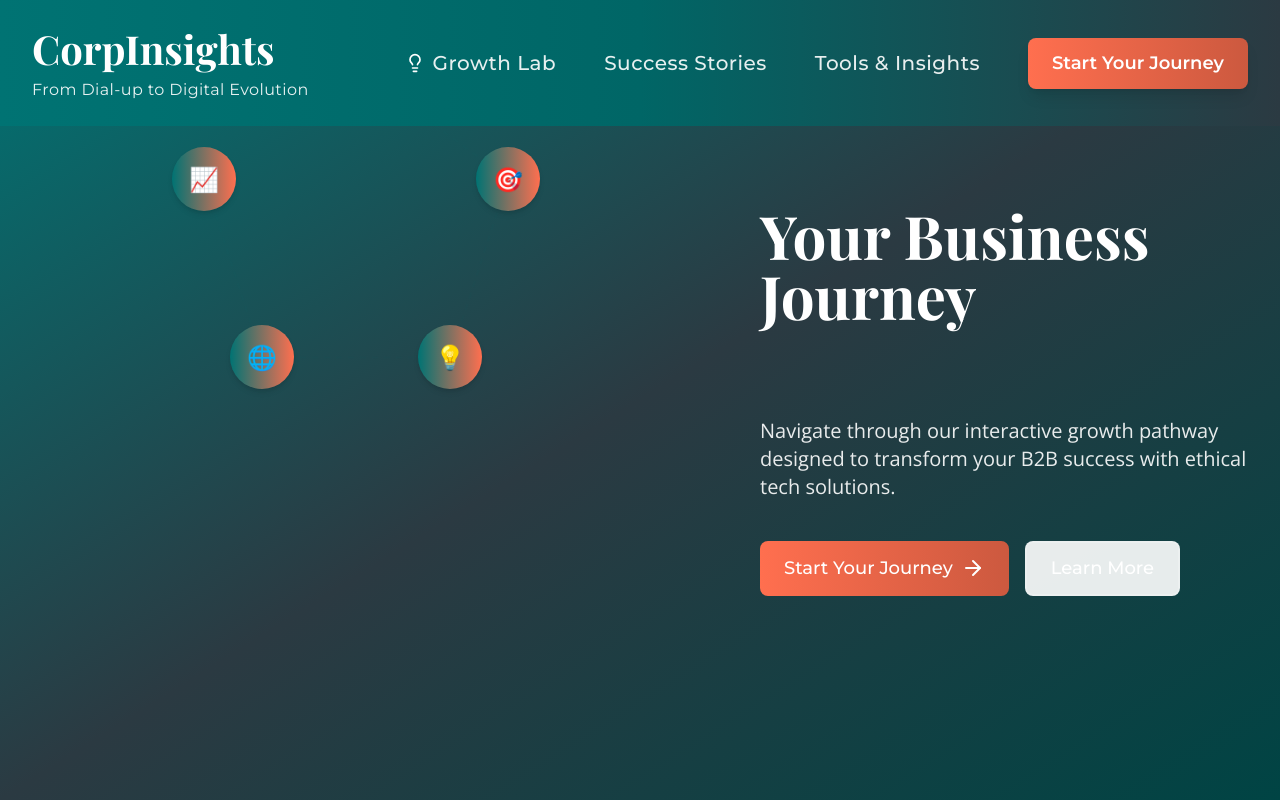
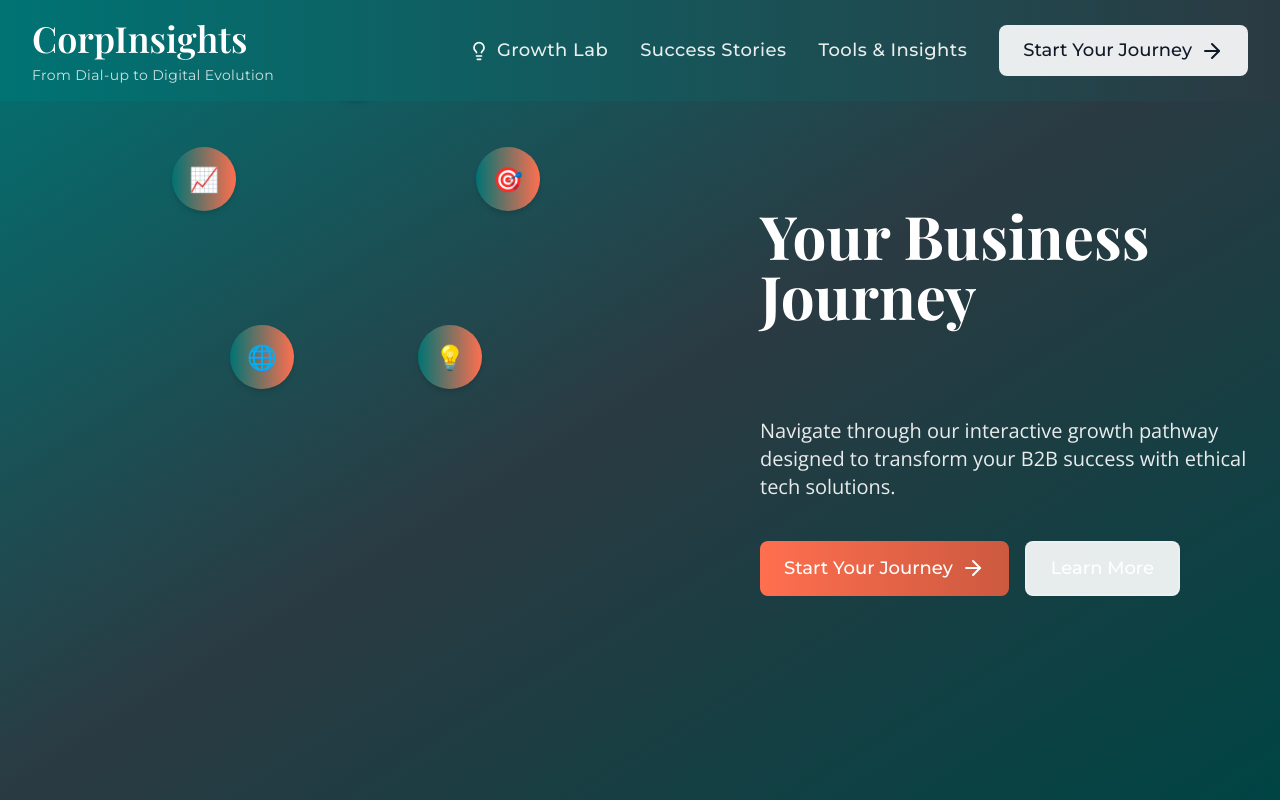
Before and after one commit to Detroit-ish/corpinsightscollective_new, a Next.js app: page / in a window 1280 px wide. Shown: the top 800 px of the page. Built offline with nearby package versions, Linux system fonts and the light colour scheme; a web font is replaced by a local one.

Commit message:
refactor: normalize Header.tsx location and imports
- Move Header component to layouts directory
- Update import paths to reflect new structure
- Clean up directory organization

```diff
--- a/src/app/layout.tsx
+++ b/src/app/layout.tsx
@@ -1,7 +1,7 @@
 import { Metadata, Viewport } from "next"
 import { Playfair_Display, Open_Sans, Montserrat } from "next/font/google";
 import "@/styles/globals.css";
-import Header from "@/components/layouts/header";
+import Header from "@/components/layouts/Header";
 import Footer from "@/components/layouts/footer";
 
 // Font configurations
--- a/src/components/layouts/Header.tsx
+++ b/src/components/layouts/Header.tsx
@@ -1,24 +1,25 @@
 'use client';
 
 import React, { useState, useEffect } from 'react';
+import Link from 'next/link';
 import { motion, AnimatePresence } from 'framer-motion';
 import { Menu, X, Lightbulb } from 'lucide-react';
-import Link from 'next/link';
-
-type NavLinkProps = {
-  href: string;
-  children: React.ReactNode;
-  icon?: React.ReactNode;
-};
+import Button from '@/components/ui/button';
 
 interface HeaderProps {
   currentSection?: string;
 }
 
+interface NavLinkProps {
+  href: string;
+  children: React.ReactNode;
+  icon?: React.ReactNode;
+}
+
 const Header: React.FC<HeaderProps> = ({ currentSection = 'hero' }) => {
-  const [isMenuOpen, setIsMenuOpen] = useState(false);
+  const [scrolled, setScrolled] = useState(false);
+  const [mobileMenuOpen, setMobileMenuOpen] = useState(false);
   const [isLightOn, setIsLightOn] = useState(false);
-  const [scrolled, setScrolled] = useState(false);
 
   // Dynamic tagline based on section
   const sectionTaglines = {
@@ -40,30 +41,35 @@ const Header: React.FC<HeaderProps> = ({ currentSection = 'hero' }) => {
   }, []);
 
   return (
-    <header className={`fixed top-0 left-0 right-0 z-50 transition-all duration-300
-      ${scrolled
-        ? 'bg-[#007373]/80 backdrop-blur-md py-4'
-        : 'bg-gradient-to-r from-[#007373] via-[#006666] to-[#2B3A42] py-6'}`}>
-      <nav className="max-w-7xl mx-auto px-4 sm:px-6 lg:px-8">
-        <div className="flex items-center justify-between">
-          {/* Logo & Tagline with increased spacing */}
-          <div className="flex flex-col pr-8 lg:pr-16">
-            <h1 className="text-[32px] md:text-[40px] font-playfair font-bold text-white leading-tight">
-              CorpInsights
-            </h1>
+    <header
+      className={`fixed top-0 left-0 right-0 z-50 transition-all duration-300
+        ${scrolled ? 'py-2' : 'py-4'}
+        ${scrolled
+          ? 'bg-brand-primary-900/80 backdrop-blur-md shadow-lg'
+          : 'gradient-professional'}`}
+    >
+      <div className="max-w-7xl mx-auto px-4 sm:px-6 lg:px-8">
+        <nav className="flex items-center justify-between">
+          {/* Logo and Tagline */}
+          <div className="flex flex-col space-y-1">
+            <Link href="/" className="flex items-center">
+              <h1 className="text-h2 text-white font-playfair">
+                CorpInsights
+              </h1>
+            </Link>
             <motion.p
               key={currentSection}
               initial={{ opacity: 0, y: 10 }}
               animate={{ opacity: 1, y: 0 }}
               exit={{ opacity: 0, y: -10 }}
-              className="text-[14px] md:text-[16px] font-montserrat tracking-wide text-white/90 leading-normal mt-1"
+              className="hidden md:block text-white/80 font-montserrat text-sm tracking-wide"
             >
               {sectionTaglines[currentSection as keyof typeof sectionTaglines]}
             </motion.p>
           </div>
 
           {/* Desktop Navigation */}
-          <div className="hidden md:flex items-center space-x-12">
+          <div className="hidden md:flex items-center space-x-8">
             <NavLink
               href="/growth-lab"
               icon={
@@ -71,11 +77,7 @@ const Header: React.FC<HeaderProps> = ({ currentSection = 'hero' }) => {
                   animate={{
                     color: isLightOn ? 'var(--brand-accent1-500)' : '#fff',
                   }}
-                  transition={{
-                    duration: 1.5,
-                    repeat: isLightOn ? Infinity : 0,
-                    repeatType: "reverse"
-                  }}
+                  transition={{ duration: 0.3 }}
                   onHoverStart={() => setIsLightOn(true)}
                   onHoverEnd={() => setIsLightOn(false)}
                 >
@@ -85,45 +87,35 @@ const Header: React.FC<HeaderProps> = ({ currentSection = 'hero' }) => {
             >
               Growth Lab
             </NavLink>
-
             <NavLink href="/success-stories">Success Stories</NavLink>
             <NavLink href="/tools-insights">Tools & Insights</NavLink>
-
-            {/* CTA Button */}
-            <motion.button
-              whileHover={{ scale: 1.02 }}
-              whileTap={{ scale: 0.98 }}
-              className="px-6 py-3 bg-gradient-to-r from-brand-accent1-500 to-brand-accent1-600
-                        rounded-lg text-white font-montserrat text-[18px] font-semibold
-                        hover:from-brand-accent1-600 hover:to-brand-accent1-700
-                        transition-all duration-300 shadow-lg shadow-brand-accent1-500/20"
-            >
+            <Button variant="secondary" size="lg" showArrow>
               Start Your Journey
-            </motion.button>
+            </Button>
           </div>
 
           {/* Mobile Menu Button */}
           <motion.button
             whileTap={{ scale: 0.95 }}
-            onClick={() => setIsMenuOpen(!isMenuOpen)}
+            onClick={() => setMobileMenuOpen(!mobileMenuOpen)}
             className="md:hidden p-3 text-white hover:bg-white/10 rounded-lg
                        transition-colors focus:outline-none focus:ring-2 focus:ring-white/20"
           >
-            {isMenuOpen ? <X size={24} /> : <Menu size={24} />}
+            {mobileMenuOpen ? <X size={24} /> : <Menu size={24} />}
           </motion.button>
-        </div>
+        </nav>
 
         {/* Mobile Navigation */}
         <AnimatePresence>
-          {isMenuOpen && (
+          {mobileMenuOpen && (
             <motion.div
               initial={{ opacity: 0, y: -10 }}
               animate={{ opacity: 1, y: 0 }}
               exit={{ opacity: 0, y: -10 }}
-              transition={{ type: "spring", stiffness: 300, damping: 25 }}
+              transition={{ type: "tween", duration: 0.2 }}
               className="md:hidden mt-6 pt-6 border-t border-white/10"
             >
-              <div className="space-y-3">
+              <div className="flex flex-col space-y-4">
                 <div className="flex items-center">
                   <motion.div
                     animate={{
@@ -137,20 +129,14 @@ const Header: React.FC<HeaderProps> = ({ currentSection = 'hero' }) => {
                 </div>
                 <MobileNavLink href="/success-stories">Success Stories</MobileNavLink>
                 <MobileNavLink href="/tools-insights">Tools & Insights</MobileNavLink>
-                <motion.button
-                  whileTap={{ scale: 0.98 }}
-                  className="w-full mt-4 px-4 py-3 bg-gradient-to-r from-brand-accent1-500 to-brand-accent1-600
-                            rounded-lg text-white font-montserrat text-[18px] font-semibold
-                            hover:from-brand-accent1-600 hover:to-brand-accent1-700
-                            transition-all duration-300 shadow-lg shadow-brand-accent1-500/20"
-                >
+                <Button variant="secondary" size="lg" showArrow fullWidth>
                   Start Your Journey
-                </motion.button>
+                </Button>
               </div>
             </motion.div>
           )}
         </AnimatePresence>
-      </nav>
+      </div>
     </header>
   );
 };
@@ -159,7 +145,7 @@ const NavLink = ({ href, children, icon }: NavLinkProps) => (
   <Link
     href={href}
     className="group flex items-center text-white/90 hover:text-white
-               font-montserrat text-[18px] md:text-[20px] font-medium tracking-wide
+               font-montserrat text-[18px] font-medium tracking-wide
                transition-all duration-300"
   >
     {icon}
@@ -175,9 +161,9 @@ const NavLink = ({ href, children, icon }: NavLinkProps) => (
 const MobileNavLink = ({ href, children }: NavLinkProps) => (
   <Link
     href={href}
-    className="group text-white/90 hover:text-white
+    className="block py-3 px-4 rounded-lg
+               text-white/90 hover:text-white hover:bg-white/10
                font-montserrat text-[18px] font-medium tracking-wide
-               block py-3 px-4 rounded-lg hover:bg-white/10
                transition-all duration-300"
   >
     {children}
--- a/src/components/layouts/layout.tsx
+++ b/src/components/layouts/layout.tsx
@@ -1,7 +1,7 @@
 'use client';
 
 import React from 'react';
-import Header from './header';
+import Header from './Header';
 import useCurrentSection from '@/hooks/useCurrentSection';
 
 interface LayoutProps {
```
